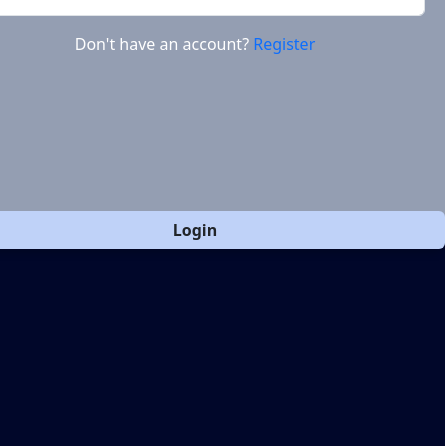
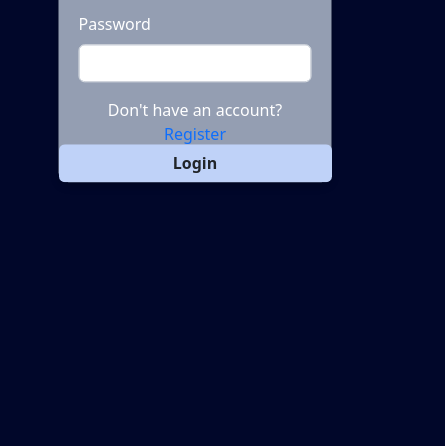
Before and after one commit to Youssefwael2023/HospitalSystem-ITI-vanilla, a plain HTML site: page pages/login/login.html in a window 390 px wide. Shown: the part 398-844 px from the top of the page, 445 px wide, since content can reach past the window. Drawn offline with nearby package versions, Linux system fonts and the light colour scheme; files that its build step writes are made by us from their sources.

Commit message:
Update login.html

```diff
--- a/pages/login/login.html
+++ b/pages/login/login.html
@@ -38,6 +38,12 @@
       left: 50%;
       transform: translate(-50%, -50%);
     }
+     @media screen and (max-width: 768px) {
+      .box {
+        width: 70%;
+        height: auto;
+        padding: 20px;
+      }
   </style>
 </head>
 
@@ -126,4 +132,5 @@
     crossorigin="anonymous"></script>
 </body>
 
+
 </html>
```
